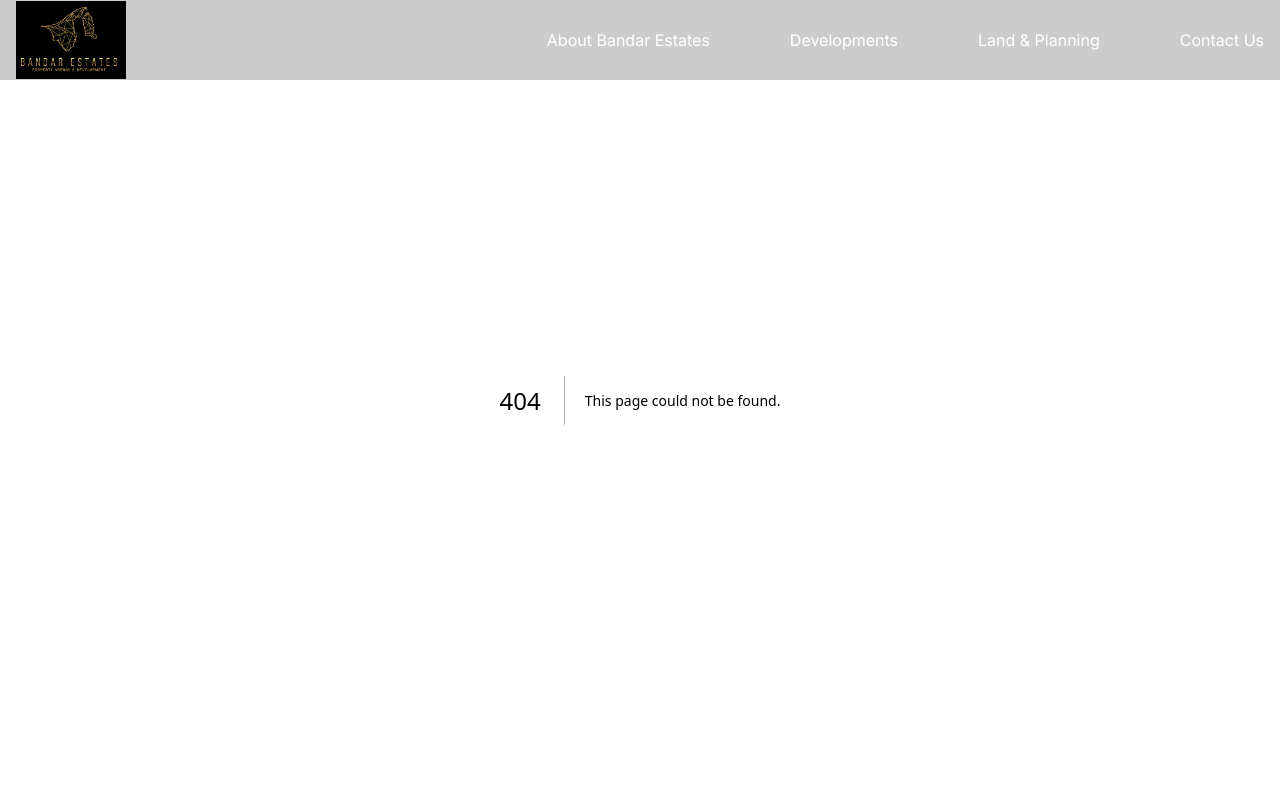
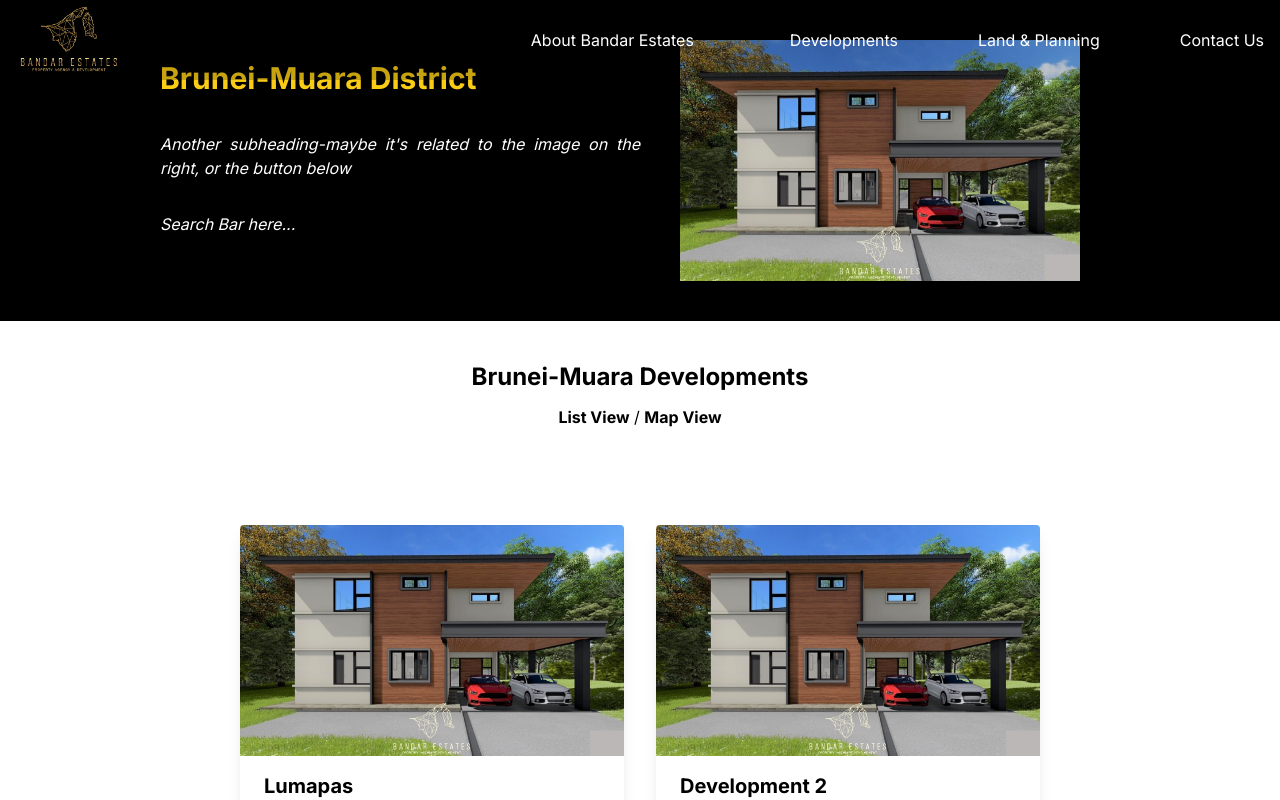
Before and after one commit to Naaadyy/bandar-estates-bn, a Next.js app: page /bandar-estates-bn/ListView in a window 1280 px wide. Before the commit this address had no page. Shown: the top 800 px of the page. Built offline with nearby package versions, Linux system fonts and the light colour scheme.

Commit message:
Updating

```diff
--- a/app/HeaderNavBar.js
+++ b/app/HeaderNavBar.js
@@ -1,10 +1,18 @@
-import React from 'react';
+'use client';
+
+import React, { useState } from 'react';
 import Link from 'next/link';
 import Image from 'next/image';
 // @ts-ignore
 import Logo from '../public/images/BE-Logo.png';
 
 export default function HeaderNavBar() {
+  const [dropdownOpen, setDropdownOpen] = useState(false);
+
+  const toggleDropdown = () => {
+    setDropdownOpen(!dropdownOpen);
+  };
+
   return (
     <nav className="flex justify-between items-center bg-black bg-opacity-20 h-14 text-white py-10 px-4 fixed top-0 left-0 right-0 z-50">
       <div className="flex items-center">
@@ -18,9 +26,22 @@ export default function HeaderNavBar() {
         </Link>
       </div>
 
-      <div className="flex space-x-20">
+      <div className="flex space-x-20 items-center">
         <Link href='/About' className="ml-4">About Bandar Estates</Link>
-        <Link href='/Developments'>Developments</Link>
+
+        <div className="relative">
+          <button onClick={toggleDropdown} className="ml-4">
+            Developments
+          </button>
+          {dropdownOpen && (
+            <div className="absolute top-full left-0 mt-2 w-48 bg-white text-black rounded shadow-lg z-50">
+              <Link href='/ListView' className="block px-4 py-2 hover:bg-gray-200">ListView</Link>
+              <Link href='/Commercial' className="block px-4 py-2 hover:bg-gray-200">Commercial</Link>
+              <Link href='/Industrial' className="block px-4 py-2 hover:bg-gray-200">Industrial</Link>
+            </div>
+          )}
+        </div>
+
         <Link href='/Land'>Land & Planning</Link>
         <Link href='/Contact'>Contact Us</Link>
       </div>
--- a/app/Developments/ListView/page.js
+++ b/app/ListView/page.js
@@ -1,10 +1,11 @@
-'use client'
+'use client';
 import React, { useState } from 'react';
 import Link from 'next/link';
 import Image from 'next/image';
-import Footer from '../../RootComponents/Footer';
+import Footer from '../RootComponents/Footer';
+// @ts-ignore
+import Logo from '../../public/images/BE-House-01.png';
 
-// Card Component (defined within the same file)
 const Card = ({ title, description, imageUrl, linkUrl }) => {
   return (
     <div className="max-w-sm rounded overflow-hidden shadow-lg m-4">
@@ -53,7 +54,7 @@ export default function ListPage() {
         <div className="content-right flex-1 relative flex justify-center items-center">
           <div className="image-container relative">
             <Image
-              src="/images/BE-House-01.png"
+              src={Logo}
               alt="Brunei"
               width={400}
               height={400}
@@ -68,7 +69,7 @@ export default function ListPage() {
         <div className="px-10 pt-10 pb-10 text-center">
           <h2 className="text-2xl font-bold pb-3">Brunei-Muara Developments</h2>
           <p>
-            <Link href='/Developments/ListView'
+            <Link href='/ListView'
               className={`link text-black font-bold cursor-pointer hover:text-yellow-400 ${activeLink === 'list' ? 'text-yellow-500' : ''}`}
               onClick={() => handleClick('list')}
             >List View
@@ -91,20 +92,20 @@ export default function ListPage() {
           <Card
             title="Lumapas"
             description="2-storey Detached House"
-            imageUrl="/images/BE-House-01.png"
-            linkUrl="/Developments/Development1"
+            imageUrl={Logo}
+            linkUrl="/Developments/Lumapas" // Ensure this links to your dynamic route
           />
           <Card
             title="Development 2"
             description="Description for Development 2"
-            imageUrl="/images/BE-House-01.png"
-            linkUrl="/Developments/Development2"
+            imageUrl={Logo}
+            linkUrl="/Developments/Development2" // Ensure this links to your dynamic route
           />
           <Card
             title="Development 3"
             description="Description for Development 3"
-            imageUrl="/images/BE-House-01.png"
-            linkUrl="/Developments/Development3"
+            imageUrl={Logo}
+            linkUrl="/Developments/Development3" // Ensure this links to your dynamic route
           />
         </div>
       </div>
--- /dev/null
+++ b/app/Overview/page.js
@@ -0,0 +1,78 @@
+import React from 'react';
+import Image from 'next/image';
+import HeaderNavBar from '../../app/HeaderNavBar';
+import Footer from '../RootComponents/Footer';
+// @ts-ignore
+import Logo from '../../public/images/BE-House-01.png';
+
+export async function getServerSideProps(context) {
+  const { id } = context.params;
+
+  // Fetch house data based on the ID
+  // Replace the URL with your API endpoint or data fetching logic
+  const res = await fetch(`http://localhost:3000/houses/${id}`);
+  const house = await res.json();
+
+  return { props: { house } };
+}
+
+const HouseOverview = ({ house }) => {
+  return (
+    <>
+      <HeaderNavBar />
+      <div className="mt-14 px-4">
+        <div className="max-w-7xl mx-auto py-8">
+          <h1 className="text-4xl font-bold text-yellow-500">{house.name}</h1>
+          <p className="text-xl">{house.type}</p>
+          <p className="text-lg">Price Range (in BND): {house.priceRange}</p>
+          <p className="text-lg">Address: {house.address}</p>
+          <p className="text-lg">Location Link: {house.locationLink}</p>
+          <p className="text-lg">Call or Register your details for more information</p>
+          <p className="text-lg">Opening Hours: {house.openingHours}</p>
+
+          <div className="flex justify-start items-center mt-4">
+            <Image
+              src={Logo}
+              alt="House Image"
+              width={500}
+              height={300}
+              className="mr-4"
+            />
+            <div className="flex flex-col space-y-4">
+              <button className="bg-green-500 text-white font-bold py-2 px-4 rounded">Enquire our agencies</button>
+              <button className="bg-gray-800 text-white font-bold py-2 px-4 rounded">Call our Team</button>
+            </div>
+          </div>
+
+          <div className="mt-8">
+            <div className="flex justify-between items-center border-b-2 border-gray-200 pb-2">
+              <span className="text-lg font-semibold">Overview</span>
+              <span className="text-lg font-semibold">Availability & Prices</span>
+              <span className="text-lg font-semibold">Site Plan</span>
+              <span className="text-lg font-semibold">Virtual Tours</span>
+              <span className="text-lg font-semibold">Location</span>
+              <span className="text-lg font-semibold">Specification</span>
+            </div>
+
+            <div className="mt-8 grid grid-cols-2 gap-4">
+              <div>
+                <h2 className="text-2xl font-bold mb-4">Explore more on our development below!</h2>
+                <p>{house.overviewText}</p>
+                <button className="bg-black text-white font-bold py-2 px-4 rounded mt-4">View our availability</button>
+              </div>
+
+              <div>
+                <h2 className="text-2xl font-bold mb-4">Key Features:</h2>
+                <p>{house.keyFeatures}</p>
+                <button className="bg-black text-white font-bold py-2 px-4 rounded mt-4">View specification</button>
+              </div>
+            </div>
+          </div>
+        </div>
+      </div>
+      <Footer />
+    </>
+  );
+};
+
+export default HouseOverview;
--- a/app/page.js
+++ b/app/page.js
@@ -17,7 +17,7 @@ import TutongImage from "../public/images/TutongGreen.png";
 // @ts-ignore
 import MuaraImage from "../public/images/MuaraGrey.png";
 // @ts-ignore
-import VideoBanner from "../public/videos/BandarEstatesVideo.mp4";
+// import VideoBanner from "../public/videos/BandarEstatesVideo.mp4";
 
 export default function Home() {
   return (
--- a/package.json
+++ b/package.json
@@ -11,6 +11,7 @@
   "homepage": "https://naaadyy.github.io/bandar-estates-bn/",
   "dependencies": {
     "@react-google-maps/api": "^2.19.3",
+    "express": "^4.19.2",
     "next": "^14.2.3",
     "next-video": "^1.1.0",
     "react": "^18",
```
Also changed, not shown: index.js (added, +25 -0 lines), 1 other file (tests, documents, lock files or other folders).
